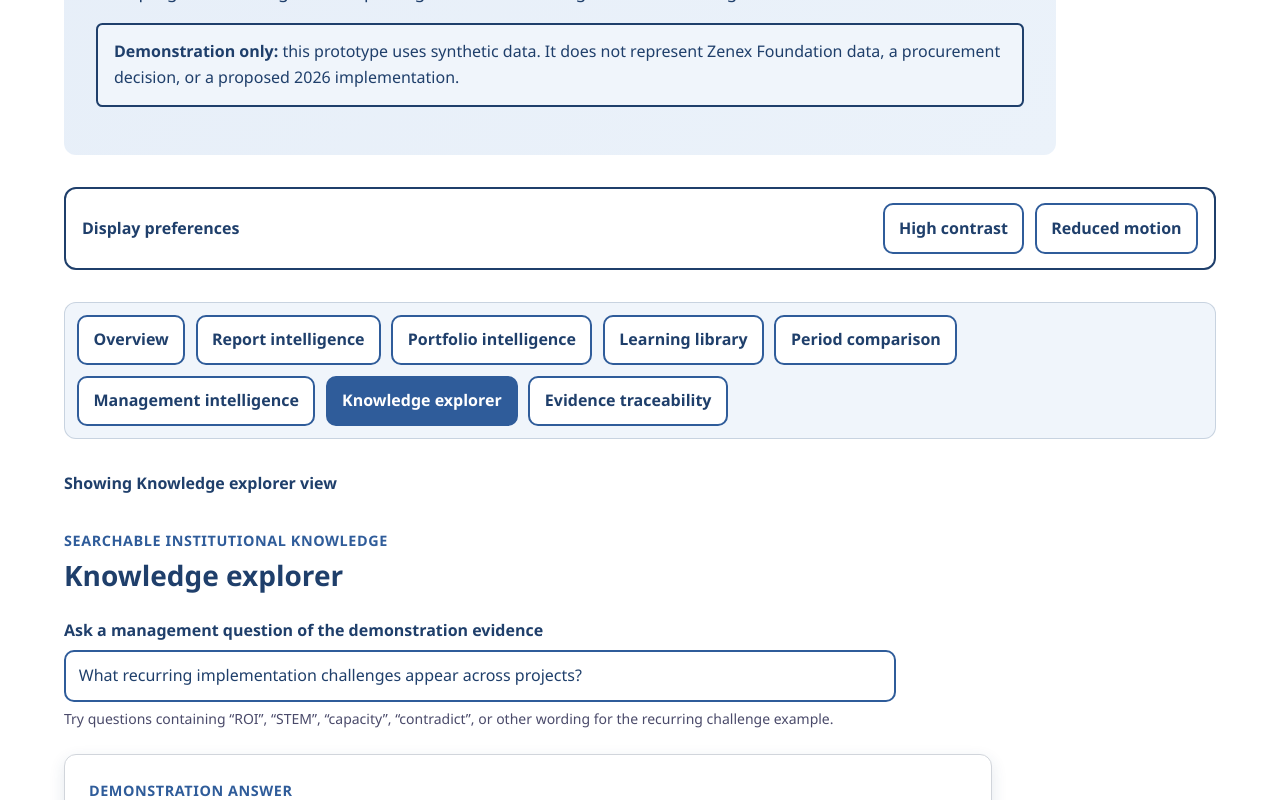
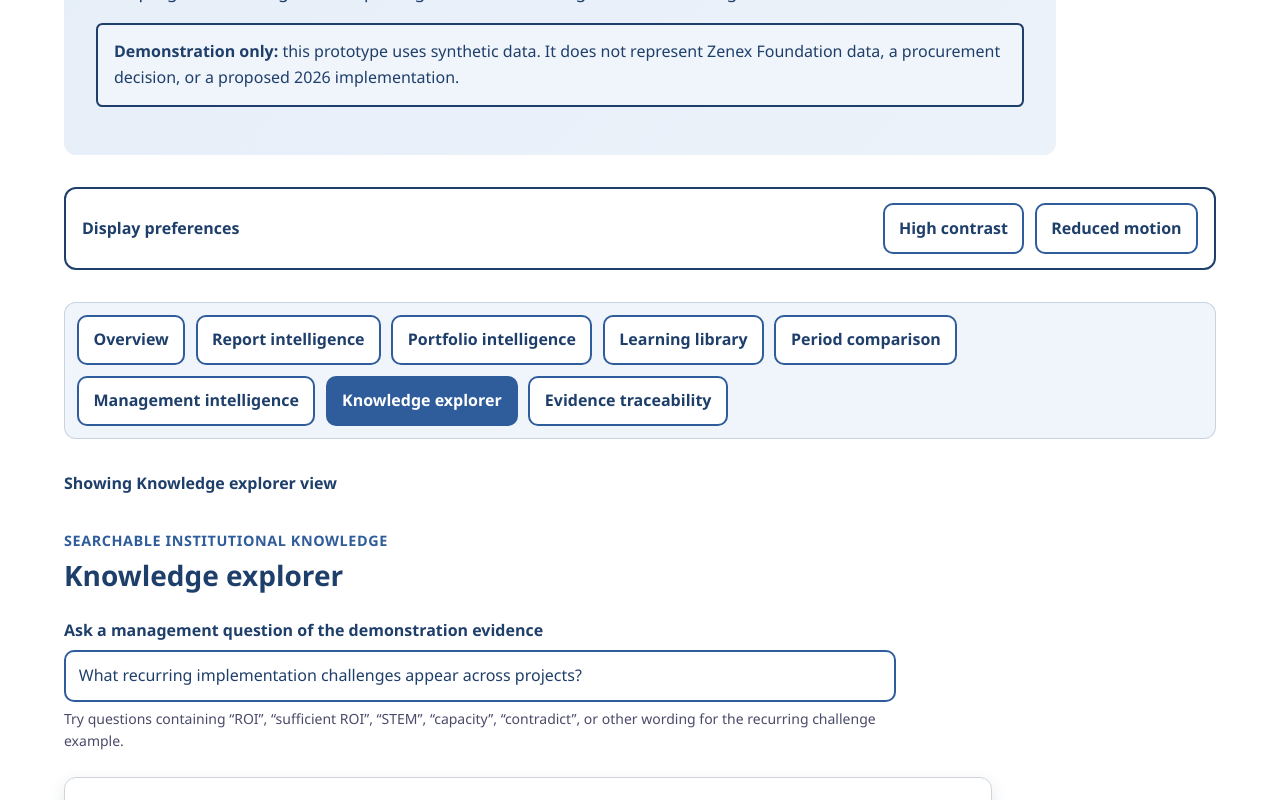
Before and after one commit to laggiesfl/beaccessible-website, a Next.js app in the folder trustos-app/: page /knowledge-impact-demo in a window 1280 px wide. Both pictures are taken after a click on the button "Knowledge explorer". Shown: the part 416-1216 px from the top of the page. Built offline with nearby package versions, Linux system fonts and the light colour scheme.

Commit message:
feat: surface sufficient ROI evidence example

```diff
--- a/trustos-app/components/knowledge-impact-demo.tsx
+++ b/trustos-app/components/knowledge-impact-demo.tsx
@@ -78,15 +78,18 @@ export function KnowledgeImpactDemo() {
     );
   }, [query]);
 
-  const explorerAnswer = explorerQuestion.toLowerCase().includes('roi')
-    ? insights.find((item) => item.id === 'I-003') ?? insights[0]
-    : explorerQuestion.toLowerCase().includes('stem')
-      ? insights.find((item) => item.id === 'I-002') ?? insights[0]
-      : explorerQuestion.toLowerCase().includes('capacity')
-        ? insights.find((item) => item.id === 'I-004') ?? insights[0]
-        : explorerQuestion.toLowerCase().includes('reconcil') || explorerQuestion.toLowerCase().includes('contradict')
-          ? insights.find((item) => item.id === 'I-005') ?? insights[0]
-          : insights[0];
+  const explorerNeedle = explorerQuestion.toLowerCase();
+  const explorerAnswer = explorerNeedle.includes('roi') && explorerNeedle.includes('sufficient')
+    ? insights.find((item) => item.id === 'I-006') ?? insights[0]
+    : explorerNeedle.includes('roi')
+      ? insights.find((item) => item.id === 'I-003') ?? insights[0]
+      : explorerNeedle.includes('stem')
+        ? insights.find((item) => item.id === 'I-002') ?? insights[0]
+        : explorerNeedle.includes('capacity')
+          ? insights.find((item) => item.id === 'I-004') ?? insights[0]
+          : explorerNeedle.includes('reconcil') || explorerNeedle.includes('contradict')
+            ? insights.find((item) => item.id === 'I-005') ?? insights[0]
+            : insights[0];
 
   const demoClassName = `ki-demo${highContrast ? ' ki-high-contrast' : ''}${reducedMotion ? ' ki-reduced-motion' : ''}`;
 
@@ -366,7 +369,7 @@ export function KnowledgeImpactDemo() {
               value={explorerQuestion}
               onChange={(event) => setExplorerQuestion(event.target.value)}
             />
-            <p className="field-help">Try questions containing “ROI”, “STEM”, “capacity”, “contradict”, or other wording for the recurring challenge example.</p>
+            <p className="field-help">Try questions containing “ROI”, “sufficient ROI”, “STEM”, “capacity”, “contradict”, or other wording for the recurring challenge example.</p>
           </div>
 
           <article className="ki-panel ki-answer" aria-live="polite">
```
